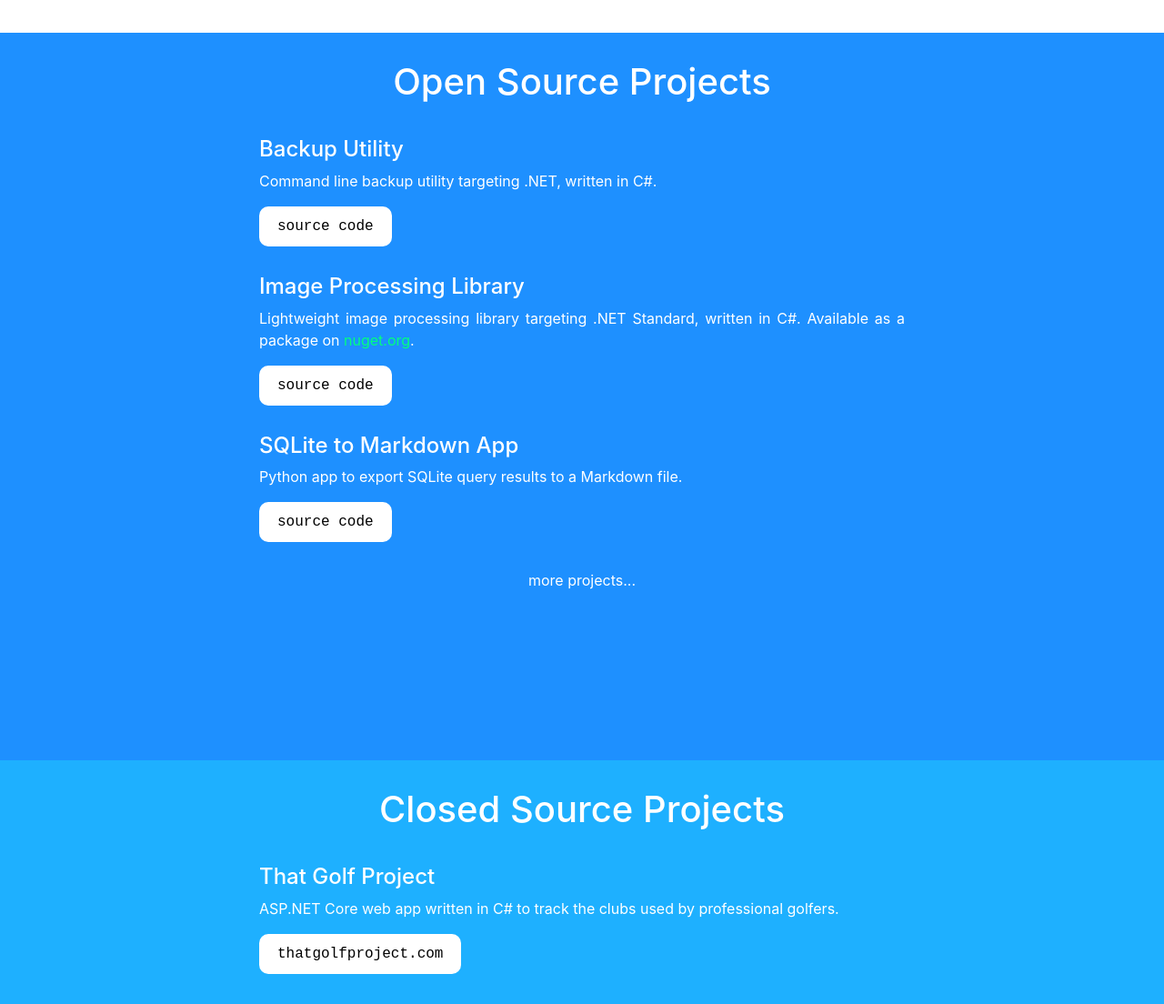
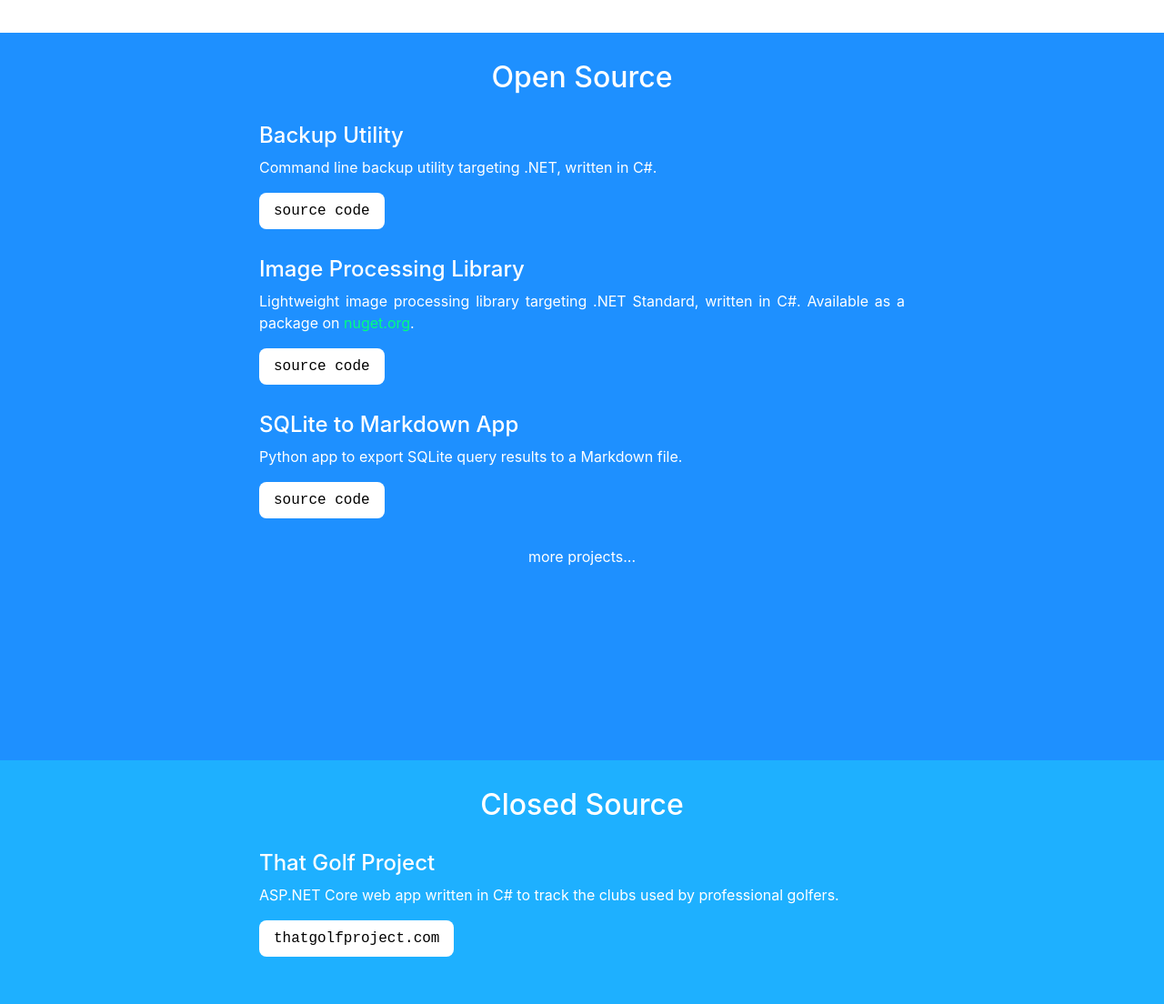
Before and after one commit to freedom35/freedom35.github.io, a plain HTML site: page index.html in a window 1280 px wide. Shown: the part 820-1924 px from the top of the page at 91% size. Drawn offline with nearby package versions, Linux system fonts and the light colour scheme.

Commit message:
Revisions for project spacing

```diff
--- a/index.html
+++ b/index.html
@@ -51,33 +51,27 @@
                 </div>
             </section>
             <section id="open-projects">
-                <h1 class="mb-3">Open Source Projects</h1>
+                <h2 class="mb-3">Open Source</h2>
                 <div>
                     <ul class="ul-projects">
                         <li>
                             <div>
                                 <h4>Backup Utility</h4>
-                                <p>
-                                    Command line backup utility targeting .NET, written in C#.
-                                </p>
+                                <p>Command line backup utility targeting .NET, written in C#.</p>
                                 <a class="code-link" href="https://github.com/freedom35/backup-util-dotnet-core">source code</a>
                             </div>
                         </li>
                         <li>
                             <div>
                                 <h4>Image Processing Library</h4>
-                                <p>
-                                    Lightweight image processing library targeting .NET Standard, written in C#. Available as a package on <a href="https://www.nuget.org/packages/Freedom35.ImageProcessing" target="_blank">nuget.org</a>.
-                                </p>
+                                <p>Lightweight image processing library targeting .NET Standard, written in C#. Available as a package on <a href="https://www.nuget.org/packages/Freedom35.ImageProcessing" target="_blank">nuget.org</a>.</p>
                                 <a class="code-link" href="https://github.com/freedom35/image-processing">source code</a>
                             </div>
                         </li>
                         <li>
                             <div>
                                 <h4>SQLite to Markdown App</h4>
-                                <p>
-                                    Python app to export SQLite query results to a Markdown file.
-                                </p>
+                                <p>Python app to export SQLite query results to a Markdown file.</p>
                                 <a class="code-link" href="https://github.com/freedom35/python-sqlite-to-markdown">source code</a>
                             </div>
                         </li>
@@ -86,7 +80,7 @@
                 </div>
             </section>
             <section id="closed-projects">
-                <h1 class="mb-3">Closed Source Projects</h1>
+                <h2 class="mb-3">Closed Source</h2>
                 <div>
                     <ul class="ul-projects">
                         <li>
--- a/static/css/styles.css
+++ b/static/css/styles.css
@@ -8,7 +8,7 @@ section {
   padding-top: 30px;
 }
 
-h1.mb-3 {
+h2.mb-3 {
   text-align: center;
 }
 
@@ -70,7 +70,7 @@ h1.mb-3 {
 }
 
 li {
-  margin-top: 20px;
+  margin-top: 15px;
   margin-left: 20px;
   margin-right: 20px;
   margin-bottom: 30px;
@@ -80,11 +80,11 @@ li {
 .code-link:link, .code-link:visited {
   background-color: white;
   color: black;
-  padding: 10px 20px;
+  padding: 8px 16px;
   text-align: center;
   text-decoration: none;
   display: inline-block;
-  border-radius: 10px;
+  border-radius: 8px;
   font-family: 'Courier New', Courier, monospace;
 }
 
```
